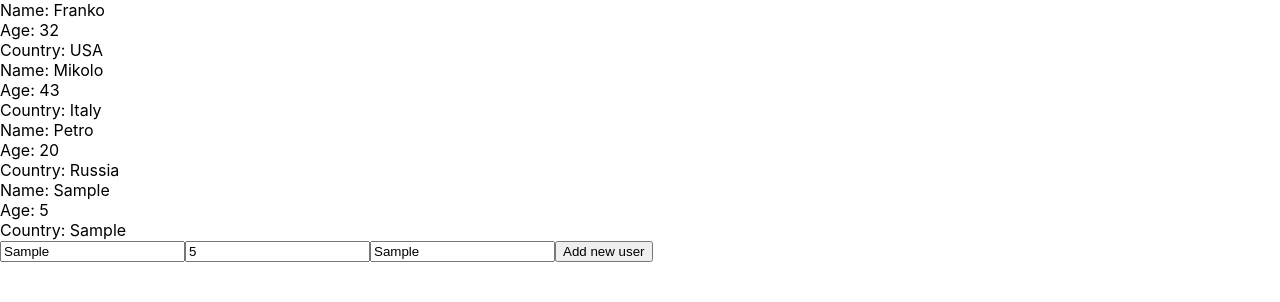
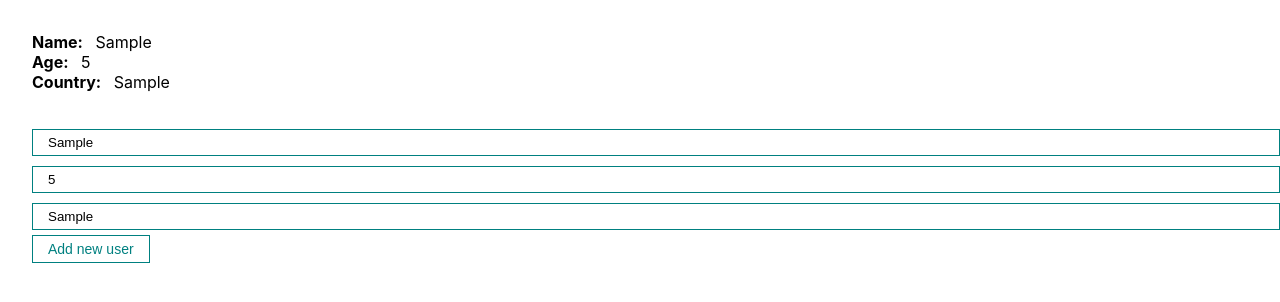
Before and after one commit to ViktoriaAfitova/react_app, a React (Create React App) app: page / in a window 1280 px wide. Both pictures are taken after typing "Sample", "5", "Sample" into the empty fields and a click on the button "Add new user". Shown: the top 302 px of the page. Built offline with nearby package versions, Linux system fonts and the light colour scheme.

Commit message:
feat: add some styles

```diff
--- /dev/null
+++ b/src/components/UI/input/MyInput.module.css
@@ -0,0 +1,6 @@
+.myInput {
+    width: 100%;
+    padding: 5px 15px;
+    margin: 5px 0;
+    border: 1px solid teal;
+}
--- a/src/components/UsersPage/UserAdd.js
+++ b/src/components/UsersPage/UserAdd.js
@@ -31,7 +31,7 @@ const UserAdd = ({users, setUsers}) => {
                     onChange={onChange}
                 />
             )}
-            <button onClick={addNewUser}>Add new user</button>
+            <button className={'myBtn'} onClick={addNewUser}>Add new user</button>
         </>
     );
 };
--- a/src/components/UsersPage/UserList.js
+++ b/src/components/UsersPage/UserList.js
@@ -2,10 +2,10 @@ import React from 'react';
 
 const UserList = ({ users }) => {
     return users.map((user, index) =>
-        <div key={index}>
-            <div>Name: {user.name}</div>
-            <div>Age: {user.age}</div>
-            <div>Country: {user.country}</div>
+        <div className={'userList'} key={index}>
+            <div className={'name'}><span>Name:</span> {user.name}</div>
+            <div className={'age'}><span>Age:</span> {user.age}</div>
+            <div className={'country'}><span>Country:</span> {user.country}</div>
         </div>)
 }
 
--- a/src/components/UsersPage/Users.js
+++ b/src/components/UsersPage/Users.js
@@ -4,21 +4,21 @@ import UserAdd from "./UserAdd";
 
 const Users = () => {
     const [users, setUsers] = useState([
-        {
-            name: 'Franko',
-            age: 32,
-            country: "USA"
-        },
-        {
-            name: 'Mikolo',
-            age: 43,
-            country: "Italy"
-        },
-        {
-            name: 'Petro',
-            age: 20,
-            country: "Russia"
-        },
+        // {
+        //     name: 'Franko',
+        //     age: 32,
+        //     country: "USA"
+        // },
+        // {
+        //     name: 'Mikolo',
+        //     age: 43,
+        //     country: "Italy"
+        // },
+        // {
+        //     name: 'Petro',
+        //     age: 20,
+        //     country: "Russia"
+        // },
 
     ]);
     return (
--- a/src/index.css
+++ b/src/index.css
@@ -11,3 +11,28 @@ code {
   font-family: source-code-pro, Menlo, Monaco, Consolas, 'Courier New',
     monospace;
 }
+
+.App {
+  padding: 2rem;
+}
+.userList {
+  margin-bottom: 2rem;
+}
+span {
+  font-weight: bold;
+  padding-right: 0.5rem;
+}
+.user_input {
+  width: 100%;
+  padding: 5px 15px;
+  margin: 5px 0;
+  border: 1px solid teal;
+}
+.myBtn {
+  padding: 5px 15px;
+  color: teal;
+  font-size: 14px;
+  background: transparent;
+  border: 1px solid teal;
+  cursor: pointer;
+}
```
Also changed, not shown: src/components/UI/button/MyButton.js (added, +12 -0 lines), src/components/UI/button/MyButton.jsx (deleted, +0 -12 lines), src/components/UI/input/MyInput.js (+10 -0 lines), src/components/UI/input/MyInput.jsx (deleted).
